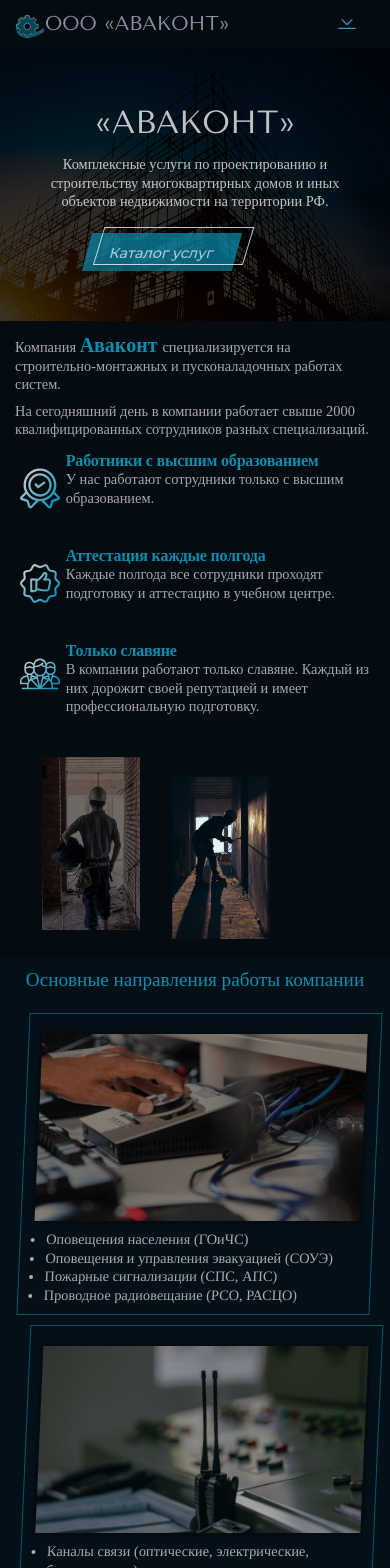
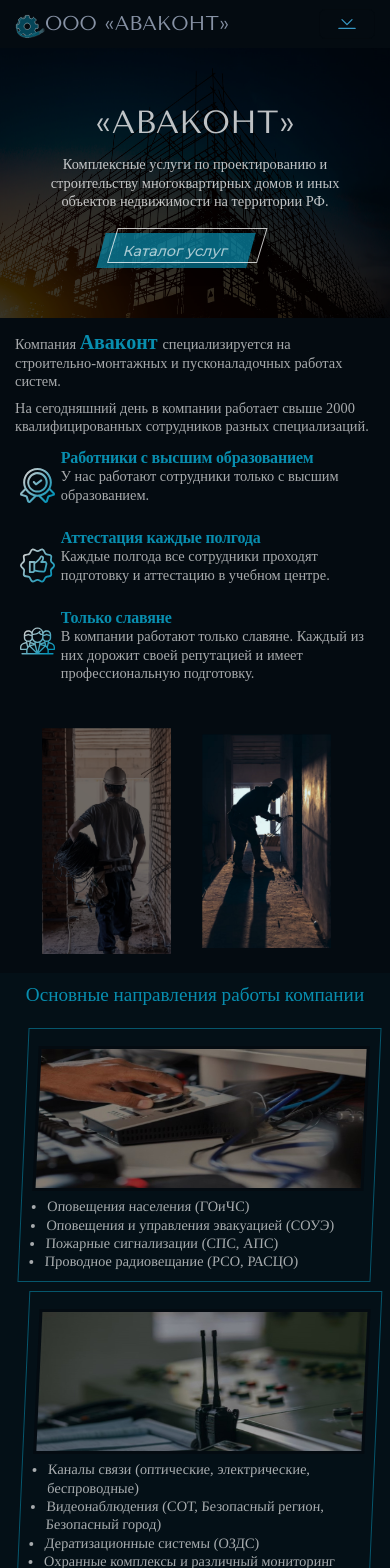
Before and after one commit to AnigalHub/Installation, a Vue app: page / in a window 390 px wide. Shown: the top 1568 px of the page. Built offline with nearby package versions, Linux system fonts and the light colour scheme.

Commit message:
изменена адаптивная верстка для мобилок

```diff
--- a/src/App.vue
+++ b/src/App.vue
@@ -336,8 +336,7 @@ export default {
       float: left !important;
     }
   }
-
-  @media screen and (min-width: 300px) and (max-width: 500px){
+  @media screen and (max-width: 500px){
     h1{
       padding: 10% 0 1.5%;
       font-size: 2rem !important;
@@ -359,9 +358,10 @@ export default {
     }
     #Home button, #Services button{
       font-size: .9rem !important;
+      padding-top: 0 !important;
     }
     #Home .shadow, #Home button, #Services .shadow, #Services button{
-      height: 38px;
+      height: 35px;
     }
     #Home{
       padding-top: 5%;
@@ -370,7 +370,7 @@ export default {
         width: 95%;
       }
       button {
-        margin: 4% 20% 3% 20%;
+        margin: 4% 20% 3% 24%;
       }
       .shadow, button{
         width: 150px;
@@ -388,8 +388,11 @@ export default {
         }
       }
       img{
-        width: 130px;
+        width: 46%;
         padding: 4% 4.5% 2%;
+        &:first-child{
+          margin-top: 0;
+        }
         &:last-child{
           padding-top: 4%;
         }
@@ -406,6 +409,7 @@ export default {
       img {
         float: left;
         width: 100%;
+        height: 145px !important;
         margin-top: 2%;
         margin-bottom: 2%;
       }
@@ -415,10 +419,10 @@ export default {
     }
     #Employees{
       .employee{
-        height: 95px;
+        height: 80px;
         svg {
           margin: 1.5% 1.5% 6%;
-          width: 40px;
+          width: 35px;
         }
         span{
           font-size: 1rem;
@@ -451,7 +455,7 @@ export default {
         padding: 0.35rem 0.35rem !important;
       }
       table  tr td:first-child{
-        width: 78%;
+        width: 100%;
       }
       table svg{
         margin-left: 0;
@@ -484,14 +488,14 @@ export default {
       }
       .col-5{
         width: 100%;
-        margin-left: 6%;
+        padding-left: 6%;
         margin-top: 4%;
       }
       .btn{
         margin-left: 3%;
       }
       button, .shadow{
-        width: 205px;
+        width: 225px;
       }
     }
     #Advantages, #Services{
@@ -505,7 +509,7 @@ export default {
         width: 100%;
       }
       svg{
-        width: 50px;
+        width: 45px;
       }
     }
   }
```
